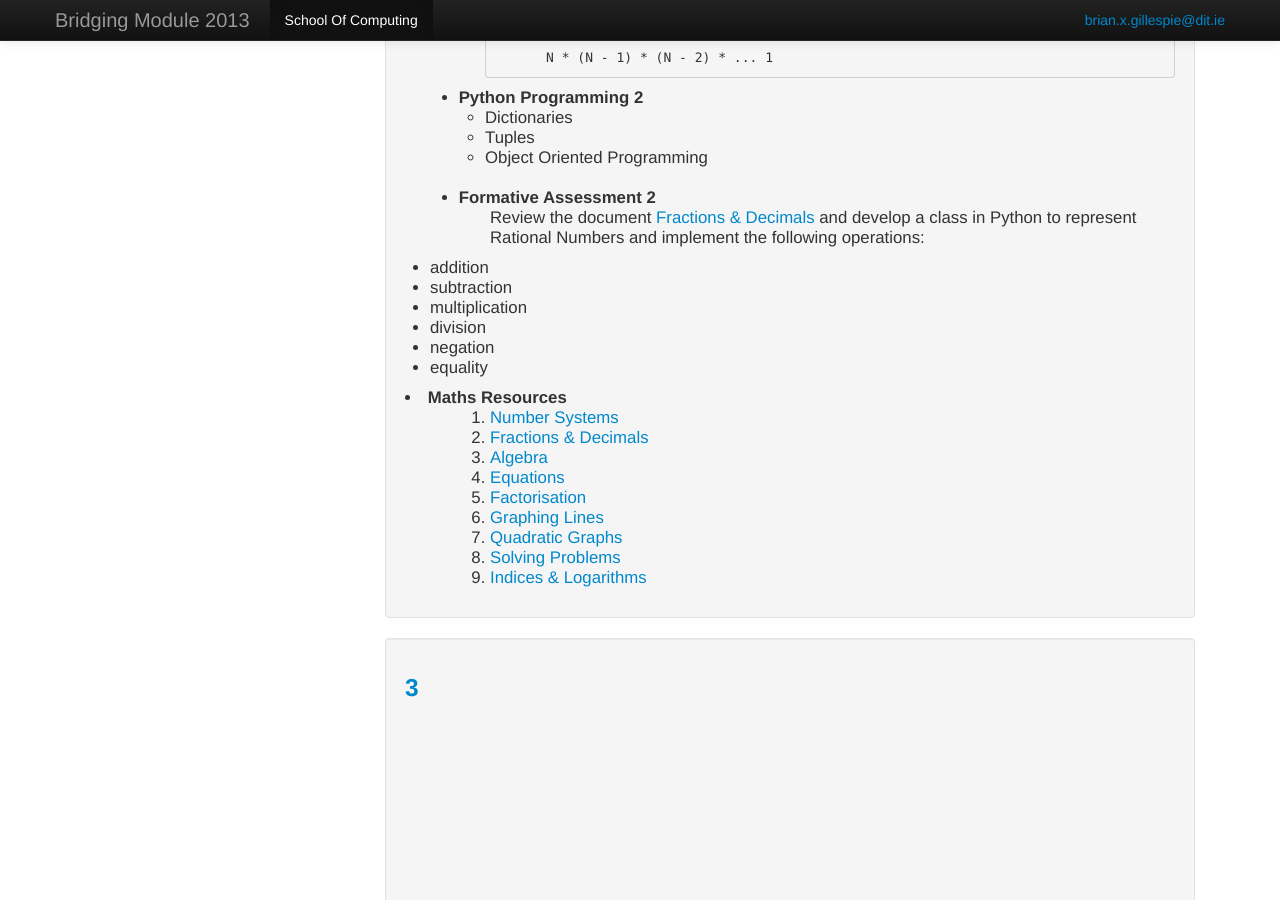
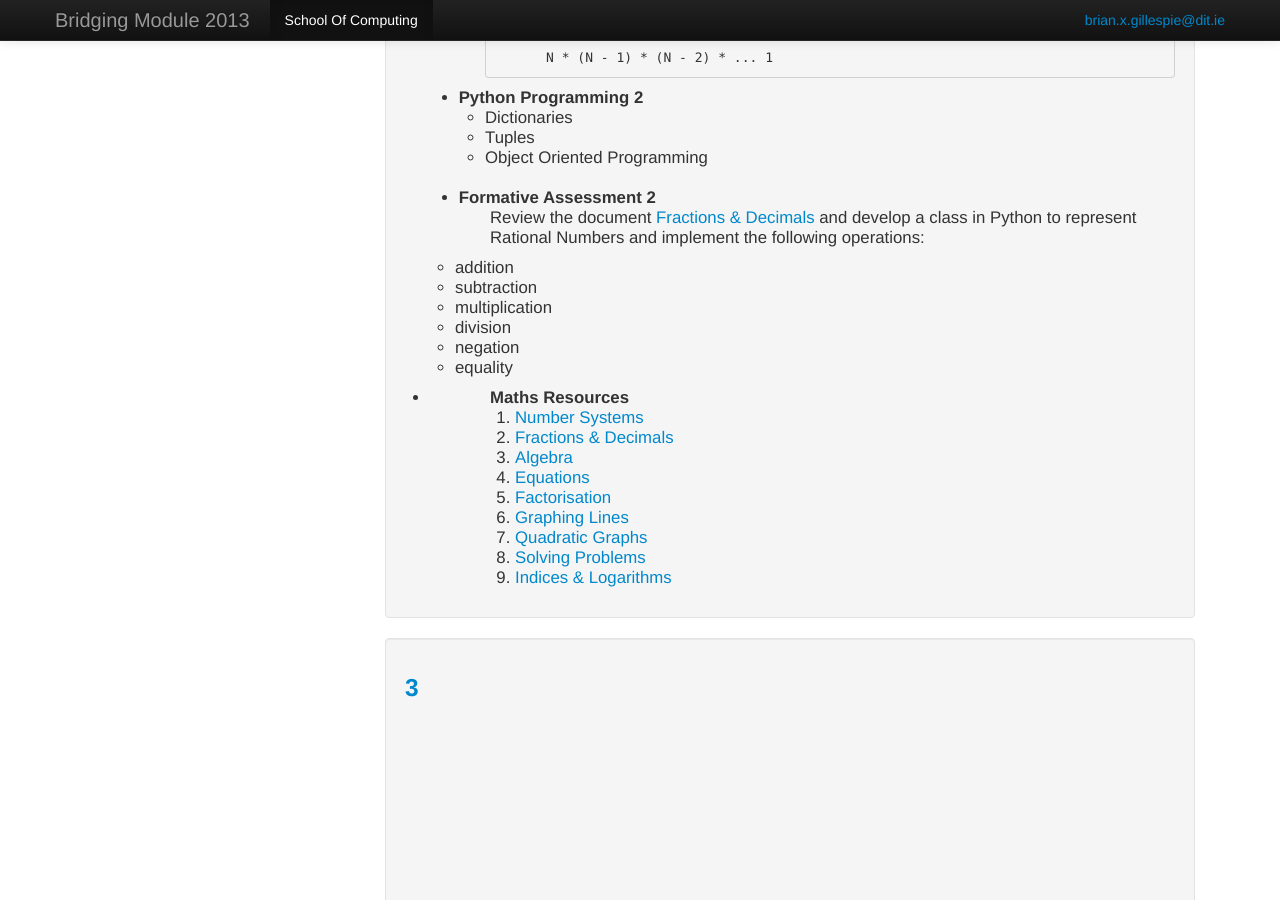
Before and after one commit to bjg/bridgingmodule2013, a Jekyll site: the page built from index.html, in a window 1280 px wide and 900 px high, scrolled down 1276 px. Built offline with Jekyll 4.4.1, drawn with Linux system fonts in a browser that asks for light colours.

Commit message:
Unit 2 content

```diff
--- a/_includes/unit2.html
+++ b/_includes/unit2.html
@@ -28,7 +28,7 @@
         <p style="padding-left:60px">
             Review the document <a href="/public/worksheets/Ch2-Fractions & Decimals.pdf">Fractions & Decimals</a>
             and develop a class in Python to represent Rational Numbers and implement the following operations:
-            <ulstyle="padding-left:30px">
+            <ul>
                 <li>addition</li>
                 <li>subtraction</li>
                 <li>multiplication</li>
@@ -38,9 +38,9 @@
             </ul>
         </p>
     </li>
-    <li>
+    <li style="padding-left:60px">
         <strong>Maths Resources</strong>
-        <ol style="padding-left:60px">
+        <ol>
             <li><a href="/public/worksheets/Ch1-Number Systems.pdf">Number Systems</a></li>
             <li><a href="/public/worksheets/Ch2-Fractions & Decimals.pdf">Fractions & Decimals</a></li>
             <li><a href="/public/worksheets/Ch3-Algebra.pdf">Algebra</a></li>
```
